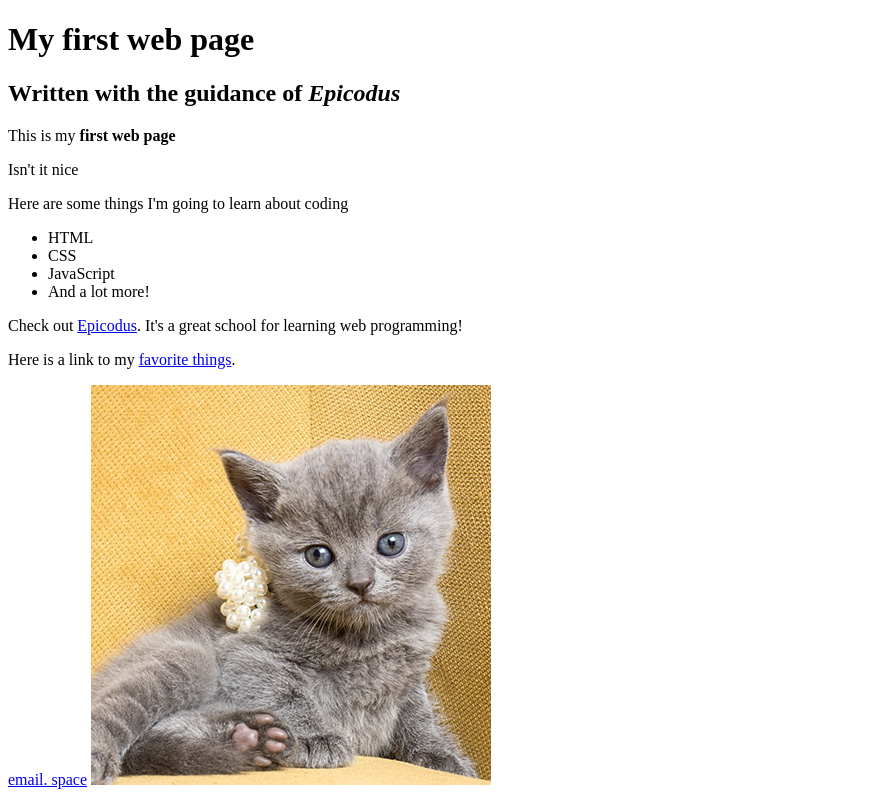
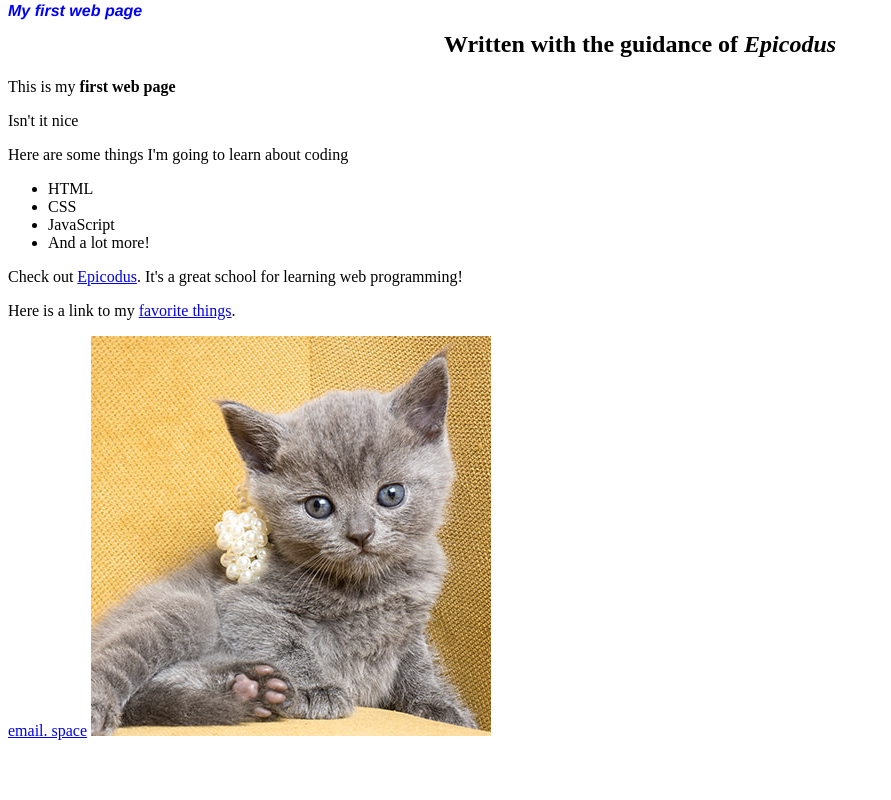
Before and after one commit to hernanverar/my-first-webpage, a plain HTML site: page my-first-webpage/my-first-webpage.html in a window 1280 px wide. Shown: the whole page, without its empty margins (0-891 px from the left). Drawn offline with Linux system fonts and the light colour scheme.

```diff
--- /dev/null
+++ b/my-first-webpage/css/style.css
@@ -0,0 +1,3 @@
+h1 {
+  font-family: sans-serif;
+}
--- /dev/null
+++ b/my-first-webpage/css/styles.css
@@ -0,0 +1,18 @@
+h1 {
+  color: blue;
+  font-style: italic;
+  font: weight 300px; ;
+font-family: 'Franklin Gothic Medium', 'Arial Narrow', Arial, sans-serif;
+font-size: medium;
+line-height: 0em;
+}
+
+h2 {
+  text-align: center;
+}
+
+/* ul li {
+  background: #cce5ff;
+  color: darkblue;
+  margin: 5px;
+} */
--- a/my-first-webpage/my-first-webpage.html
+++ b/my-first-webpage/my-first-webpage.html
@@ -1,6 +1,7 @@
 <!DOCTYPE html>
 <html lang="en-US">
 <head>
+  <link href="./css/styles.css" rel="stylesheet" type="text/css">
   <title>Web page #1!</title>
 </head>
 <body>
```
Also changed, not shown: my-first-webpage/favorite-things.html (+1 -0 lines).
